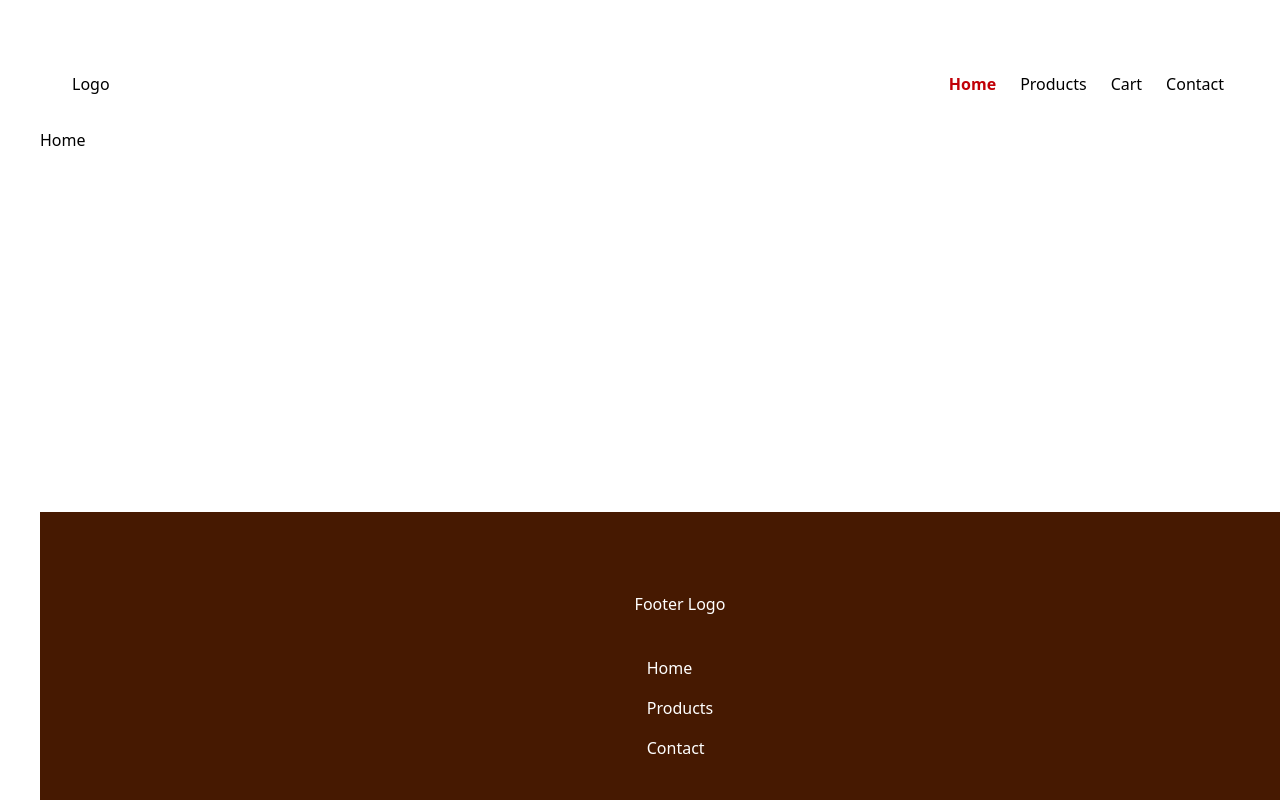
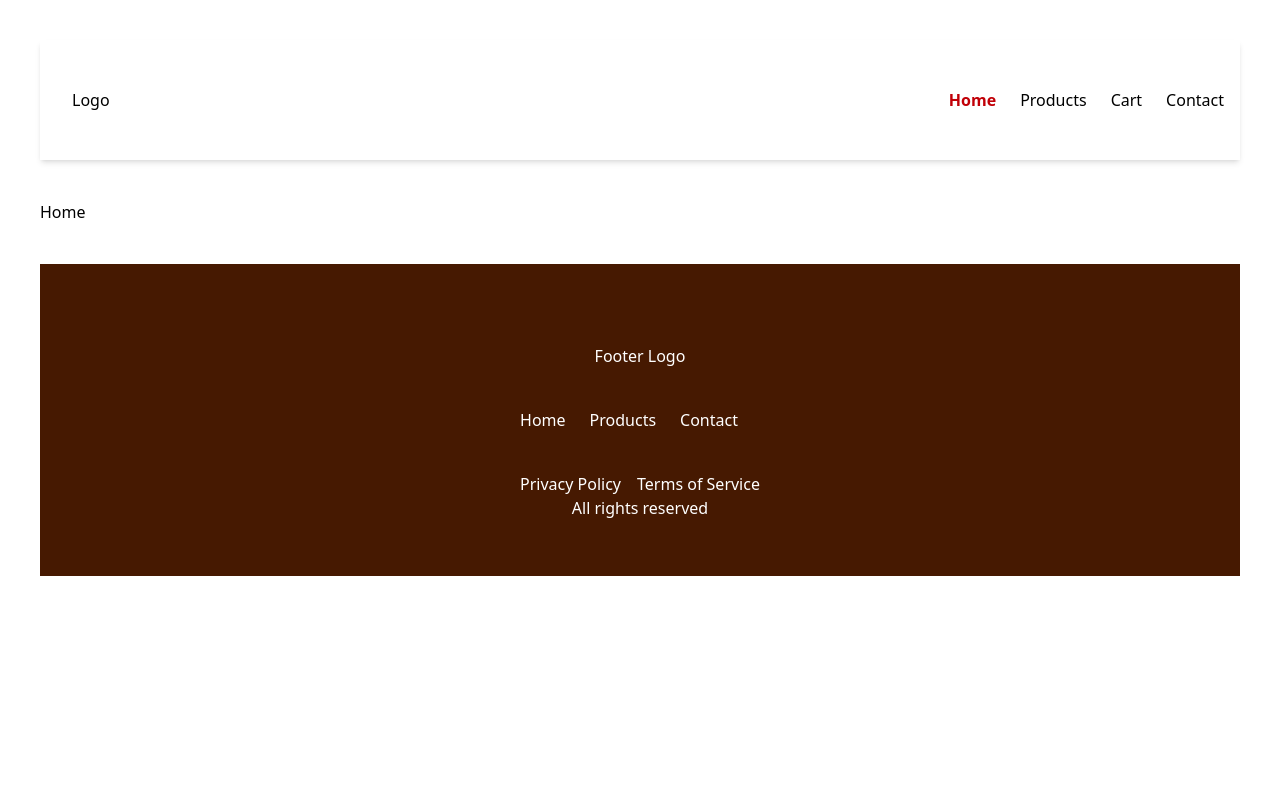
Before and after one commit to aggicreative555/antiquities-v2, a React (Vite) app: page / in a window 1280 px wide. Built offline with nearby package versions, Linux system fonts and the light colour scheme.

Commit message:
fix(nav): fix nav horizontal overflow
fixed by moving div and adding a container class

```diff
--- a/src/components/Footer.jsx
+++ b/src/components/Footer.jsx
@@ -1,12 +1,12 @@
 import { Link } from "react-router-dom";
 function Footer() {
    return (
-          <footer className="container flex flex-col w-full justify-center items-center text-white bg-amber-950 fixed bottom-0 p-10" >
+          <footer className="flex flex-col mx-auto w-full justify-center items-center text-white bg-amber-950 p-10 mt-10" >
               <div className='p-10'>
                  Footer Logo
               </div>
               <nav>
-                <ul className='flex flex-col gap-4'>
+                <ul className='flex flex-col gap-4 lg:flex-row lg:gap-6 mb-10 items-center'>
                   <li>
                     <Link to="/">Home</Link>
                   </li>
@@ -17,6 +17,13 @@ function Footer() {
                     <Link to="/contact">Contact</Link>
                   </li>
                 </ul>
+                <div className="flex flex-col justify-between items-center mb-4">
+                  <div className="flex flex-row gap-4">
+                    <span>Privacy Policy</span>
+                    <span>Terms of Service</span>
+                  </div>
+                  <p>All rights reserved</p>
+                </div>
               </nav>
           </footer>
       )
--- a/src/components/Header.jsx
+++ b/src/components/Header.jsx
@@ -2,7 +2,7 @@ import NavBar from "./NavBar"
 
 function Header() {
     return (
-        <header>
+        <header className='shadow-md mb-10'>
             <NavBar/>
         </header>
     )
--- a/src/components/NavBar.jsx
+++ b/src/components/NavBar.jsx
@@ -5,8 +5,9 @@ import React, {useState} from "react";
 export function NavBar() {
     const [menuOpen, setMenuOpen] = useState(false);
     return (
-    <nav className="container mx-auto flex justify-between items-center p-4">
-        <Link path='/' className='p-4'> Logo
+        <>
+            <nav className="container mx-auto flex justify-between items-center px-4 transition-all duration-150 py-8">
+                <Link to='/' className='p-4'> Logo
                 </Link>
                 <button aria-label='Toggle menu' className="m-3 flex gap-2 flex-col min-md:hidden w-fit" onClick={() => setMenuOpen(!menuOpen)}>
                     <span className={`h-2 w-11 rounded-full bg-black transition-transform duration-150 ${menuOpen ? 'rotate-45 translate-y-4' : ''}`}></span>
@@ -17,11 +18,14 @@ export function NavBar() {
                 <ul className='hidden md:flex gap-6'>
                     <NavLinks/>
                 </ul>
-        {/* Mobile */}
-        <ul className={`flex flex-col gap-4 mt-4 md:hidden transition-all duration-150 ease-in-out ${menuOpen ? 'h-full block opacity-100' : 'max-h-0 overflow-hidden opacity-0'}`}>
-            <NavLinks/>
+            </nav>
+            <div className={`md:hidden overflow-hidden transition-all duration-150 ease-in-out ${
+                menuOpen ? 'max-h-96 opacity-100' : 'max-h-0 opacity-0'}`}>
+                <ul className="flex flex-col justify-center items-center gap-4 px-4 py-10">
+                    <NavLinks />
                 </ul>
-    </nav>
+            </div>
+        </>
     );
 }
 
```
Lines whose indentation alone changed are shown as unchanged.
